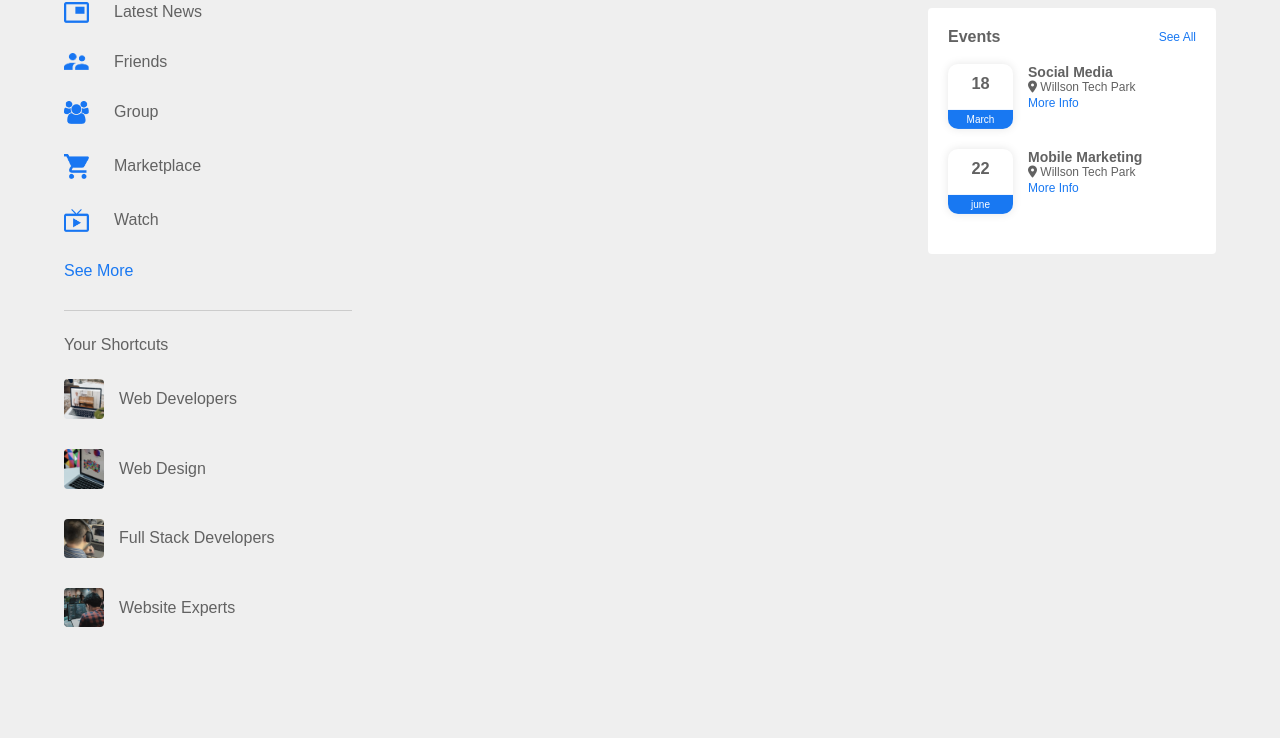
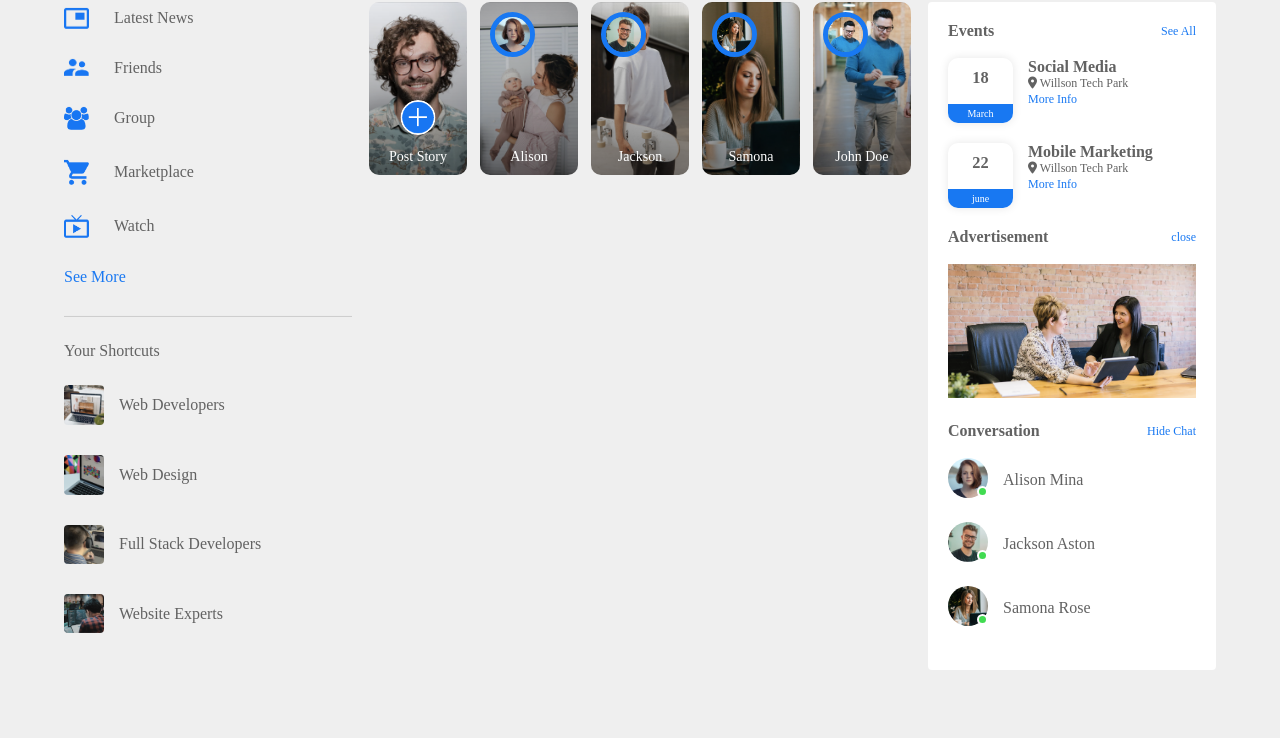
Before and after one commit to kankula/website-08, a plain HTML site: page index.html in a window 1280 px wide. Shown: the part 62-800 px from the top of the page. Drawn offline with Linux system fonts and the light colour scheme.

Commit message:
first commit

```diff
--- a/index.html
+++ b/index.html
@@ -11,20 +11,20 @@
 <body>
     <nav>
        <div class="nav-left">
-        <img src="/images/logo.png" alt="" class="logo">
+        <img src="images/logo.png" alt="" class="logo">
         <ul>
-            <li><img src="/images/notification.png" alt=""></li>
-            <li><img src="/images/inbox.png" alt=""></li>
-            <li><img src="/images/video.png" alt=""></li>
+            <li><img src="images/notification.png" alt=""></li>
+            <li><img src="images/inbox.png" alt=""></li>
+            <li><img src="images/video.png" alt=""></li>
         </ul>
     </div>
     <div class="nav-right">
         <div class="search-box">
-            <img src="/images/search.png" alt="">
+            <img src="images/search.png" alt="">
             <input type="text" placeholder="Search">
         </div>
         <div class="nav-user-icon online">
-            <img src="/images//profile-pic.png" alt="">
+            <img src="images//profile-pic.png" alt="">
         </div>
     </div>
     </nav>
@@ -33,28 +33,54 @@
 
         <div class="left-sidebar">
             <div class="imp-links">
-                <a href="#"><img src="/images/news.png" alt=""> Latest News</a>
-                <a href="#"><img src="/images/friends.png" alt=""> Friends</a>
-                <a href="#"><img src="/images/group.png" alt="">Group</a>
-                <a href="#"><img src="/images/marketplace.png" alt=""> Marketplace</a>
-                <a href="#"><img src="/images/watch.png" alt=""> Watch</a>
+                <a href="#"><img src="images/news.png" alt=""> Latest News</a>
+                <a href="#"><img src="images/friends.png" alt=""> Friends</a>
+                <a href="#"><img src="images/group.png" alt="">Group</a>
+                <a href="#"><img src="images/marketplace.png" alt=""> Marketplace</a>
+                <a href="#"><img src="images/watch.png" alt=""> Watch</a>
                 <a href="#">See More</a>
             </div>
             <div class="shortcut-links">
                 <p>Your Shortcuts</p>
-                <a href="#"><img src="/images/shortcut-1.png" alt=""> Web Developers</a>
-                <a href="#"><img src="/images/shortcut-2.png" alt=""> Web Design</a>
-                <a href="#"><img src="/images/shortcut-3.png" alt=""> Full Stack Developers</a>
-                <a href="#"><img src="/images/shortcut-4.png" alt=""> Website Experts</a>
+                <a href="#"><img src="images/shortcut-1.png" alt=""> Web Developers</a>
+                <a href="#"><img src="images/shortcut-2.png" alt=""> Web Design</a>
+                <a href="#"><img src="images/shortcut-3.png" alt=""> Full Stack Developers</a>
+                <a href="#"><img src="images/shortcut-4.png" alt=""> Website Experts</a>
 
             </div>
         </div>
-        <div class="main-content"></div>
+
+
+        <div class="main-content">
+            <div class="story-gallery">
+                <div class="story story1">
+                    <img src="images/upload.png" alt="">
+                    <p>Post Story</p>
+                </div>
+                <div class="story story2">
+                    <img src="images/member-1.png" alt="">
+                    <p>Alison</p>
+                </div>
+                <div class="story story3">
+                    <img src="images/member-2.png" alt="">
+                    <p>Jackson</p>
+                </div>
+                <div class="story story4">
+                    <img src="images/member-3.png" alt="">
+                    <p>Samona</p>
+                </div>
+                <div class="story story5">
+                    <img src="images/member-4.png" alt="">
+                    <p>John Doe</p>
+                </div>
+            </div>
+        </div>
+
+
         <div class="right-sidebar">
             <div class="sidebar-title">
                 <h4>Events</h4>
                 <a href="#">See All</a>
-
             </div>
 
             <div class="event">
@@ -79,6 +105,33 @@
                     <a href="#">More Info</a>
                 </div>
             </div>
+            <div class="sidebar-title">
+                <h4>Advertisement</h4>
+                <a href="#">close</a>
+            </div>
+            <img src="images/advertisement.png" class="sidebar-ads">
+            <div class="sidebar-title">
+                <h4>Conversation</h4>
+                <a href="#">Hide Chat</a>
+            </div>
+            <div class="online-list">
+                <div class="online">
+                    <img src="images/member-1.png">
+                </div>
+                <p>Alison Mina</p>
+            </div>
+            <div class="online-list">
+                <div class="online">
+                    <img src="images/member-2.png">
+                </div>
+                <p>Jackson Aston</p>
+            </div>
+            <div class="online-list">
+                <div class="online">
+                    <img src="images/member-3.png">
+                </div>
+                <p>Samona Rose</p>
+            </div>
         </div>
     </div>
 
--- a/style.css
+++ b/style.css
@@ -2,7 +2,6 @@
     padding: 0;
     margin: 0;
     box-sizing: border-box;
-    font-family: 'poppins',sans-serif;
 }
 body {
     background-color: #efefef;
@@ -133,7 +132,7 @@ nav {
     justify-content: space-between;
     margin-bottom: 18px;
 }
-.sidebar-title h4 {
+.right-sidebar h4 {
     font-weight: 600;
     font-size: 16px;
 }
@@ -177,3 +176,81 @@ nav {
     font-size: 10px;
     padding: 4px 0;
 }
+.sidebar-ads {
+    width: 100%;
+    margin-bottom: 20px;
+    bottom: 4px;
+}
+.online-list {
+    display: flex;
+    align-items: center;
+    margin-bottom: 20px;
+}
+.online-list .online img {
+    width: 40px;
+    border-radius: 50%;
+}
+.online-list .online {
+    width: 40px;
+    border-radius: 50%;
+    margin-right: 15px;
+}
+.online-list .online::after {
+    top: unset;
+    bottom: 5px;
+}
+
+
+.story-gallery {
+    display: flex;
+    justify-content: space-between;
+    margin-bottom: 20px;
+}
+
+.story {
+    flex-basis: 18%;
+    padding-top: 32%;
+    position: relative;
+    background-position: center;
+    background-size: cover;
+    border-radius: 10px;
+}
+.story img {
+    position: absolute;
+    width: 45px;
+    border-radius: 50%;
+    top: 10px;
+    left: 10px;
+    border: 5px solid #1878f2;
+}
+.story p {
+    position: absolute;
+    bottom: 10px;
+    width: 100%;
+    text-align: center;
+    color: #fff;
+    font-size: 14px;
+}
+.story1 {
+    background-image: linear-gradient(transparent, rgba(0,0,0,.5)), url(images/status-1.png);
+}
+.story2 {
+    background-image: linear-gradient(transparent, rgba(0,0,0,.5)), url(images/status-2.png);
+}
+.story3 {
+    background-image: linear-gradient(transparent, rgba(0,0,0,.5)), url(images/status-3.png);
+}
+.story4 {
+    background-image: linear-gradient(transparent, rgba(0,0,0,.5)), url(images/status-4.png);
+}
+.story5 {
+    background-image: linear-gradient(transparent, rgba(0,0,0,.5)), url(images/status-5.png);
+}
+.story.story1 img {
+    top: unset;
+    left: 50%;
+    bottom: 40px;
+    transform: translateX(-50%);
+    border: 0;
+    width: 35px;
+}
```
